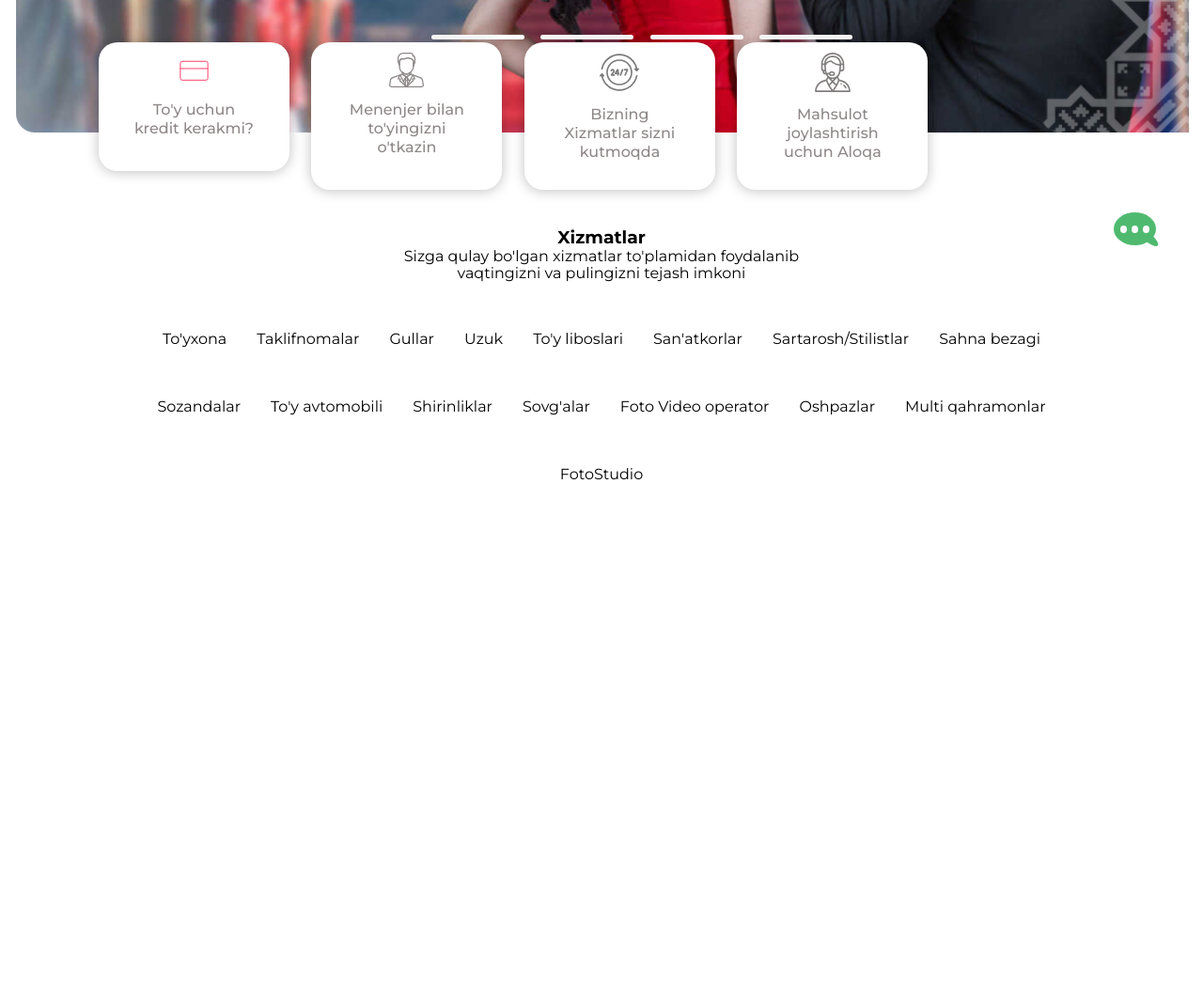
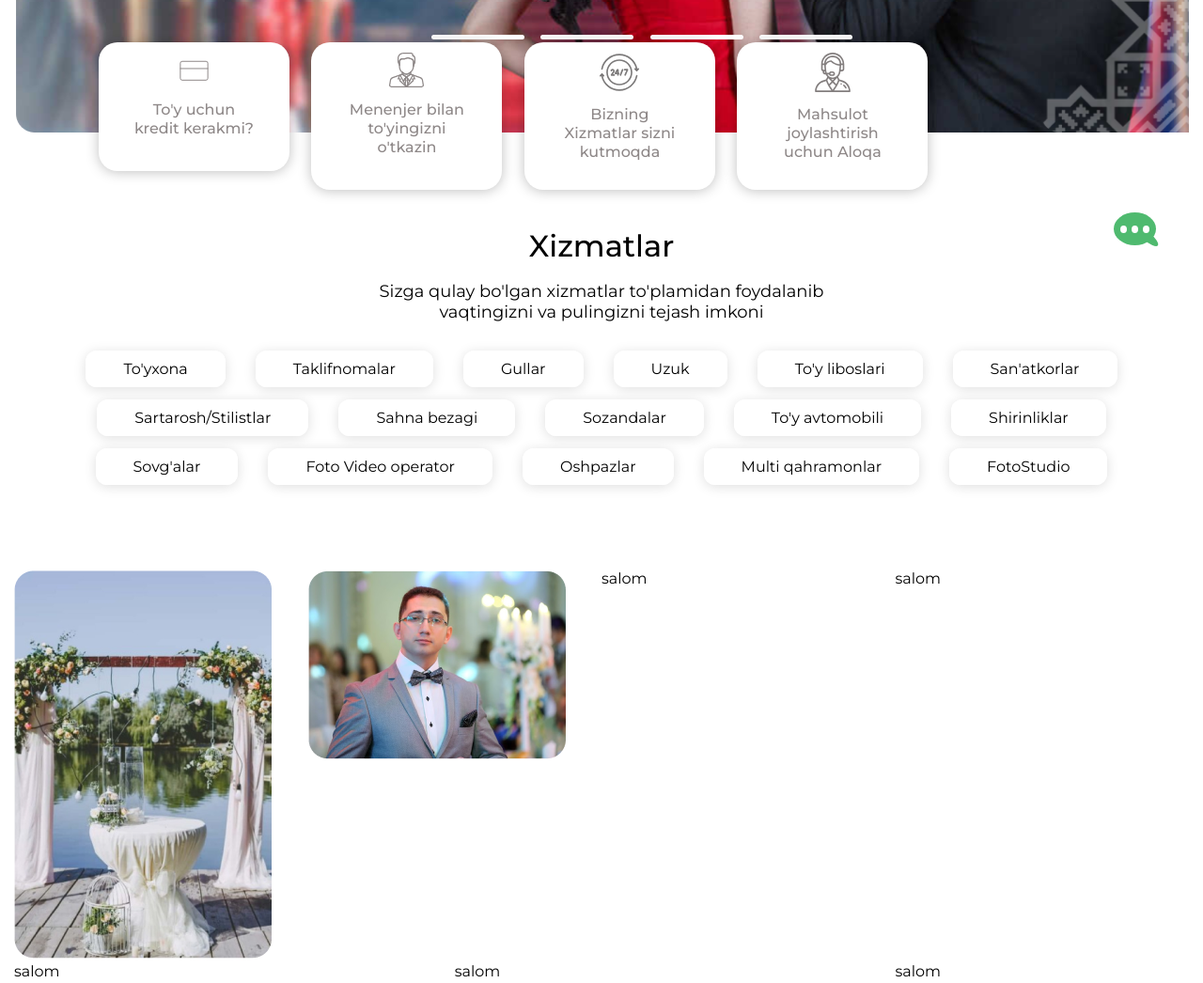
Before and after one commit to tuit212/wedding-project, a plain HTML site: page index.html in a window 1280 px wide. Shown: the part 489-1535 px from the top of the page at 94% size. Before the commit the page ends 1094 px from the top, so only its background shows below. Drawn offline with Linux system fonts and the light colour scheme.

Commit message:
add services body

```diff
--- a/index.html
+++ b/index.html
@@ -130,7 +130,12 @@
                 </div>
                 <div class="box__item">
                     <div class="box__item-list">
-                        <img src="./img/karta.svg" alt="karta" width="39" height="37">
+                        <svg
+                            width="39" height="37" viewBox="0 0 39 37"     fill="none" xmlns="http://www.w3.org/2000/svg">
+                            <rect x="4.875" y="9.25" width="29.25" height="20.0417" rx="2" stroke="#8E8888"/>
+                            <path d="M11.375 23.125H11.3912" stroke="white" stroke-linecap="round"/>
+                            <path d="M4.875 16.9609L34.125 16.9609" stroke="#8E8888" stroke-linecap="round"/>
+                        </svg>
                         <p>
                             To'y uchun kredit kerakmi?
                         </p>
@@ -219,9 +224,49 @@
                             </li>
                         </ul>
                     </div>
+                    <div class="services__footer">
+                        <ul class="services__footer-item">
+                            <li class="services__footer-item-list">
+                                <div class="services__footer-item-list-box">
+                                    <img src="./img/servise footer img/img1.png" alt="sahna">
+                                </div>
+                            </li>
+                            <li class="services__footer-item-list">
+                                <div class="services__footer-item-list-box">
+                                    <img src="./img/servise footer img/img2.png" alt="">
+                                </div>
+                            </li>
+                            <li class="services__footer-item-list">
+                                <div class="services__footer-item-list-box">
+                                    salom
+                                </div>
+                            </li>
+                            <li class="services__footer-item-list">
+                                <div class="services__footer-item-list-box">
+                                    salom
+                                </div>
+                            </li>
+                            <li class="services__footer-item-list">
+                                <div class="services__footer-item-list-box">
+                                    salom
+                                </div>
+                            </li>
+                            <li class="services__footer-item-list">
+                                <div class="services__footer-item-list-box">
+                                    salom
+                                </div>
+                            </li>
+                            <li class="services__footer-item-list">
+                                <div class="services__footer-item-list-box">
+                                    salom
+                                </div>
+                            </li>
+                        </ul>
+                    </div>
                 </div>
             </div>
         </section>
+
         <!-- services   end -->
     </main>
     <!-- main end -->
--- a/scss/bloks/_header.scss
+++ b/scss/bloks/_header.scss
@@ -6,6 +6,7 @@
     padding: 0 70px;
     z-index: 999;
 }
+
 .sms{
     position: fixed;
     bottom: 50px;
@@ -45,6 +46,8 @@
         border-radius: 50%;
     }
 }
+
+
 .header{
     @include center(space-between);
     padding: 18px 0;
--- a/scss/bloks/_hero.scss
+++ b/scss/bloks/_hero.scss
@@ -1,6 +1,7 @@
 
 .hero-section{
     position: relative;
+
 }
 .card{
     padding-top: 120px;
@@ -169,6 +170,9 @@
     border-radius: 20px;
     text-align: center;
     height: auto;
+    transition: all 0.5s;
+    cursor: pointer;
+    position: relative;
 
     & > p{
         margin-top: 10px;
@@ -185,3 +189,43 @@
 .box__item-list:nth-child(2){
     padding-bottom: 35px;
 }
+
+.box__item-list::before{
+    content: '';
+    position: absolute;
+    // width: 50px;
+    height: 40px;
+    background-image: url("../../img/shakl.png");
+    background-size: cover;
+    background-position: center;
+    top: -25px;
+    left: 40%;
+    transition: all 0.5s;
+}
+.box__item-list::after{
+    position: absolute;
+    content: ' ';
+    width: 0;
+    height: 2px;
+    background-color: #FF416C;
+    bottom: 0;
+    left: 17px;
+    transition: all 0.5s;
+}
+
+.box__item-list:hover{
+    transform: scale(1.05);
+
+    & > p{
+        color: #FF416C;
+    }
+
+
+}
+
+.box__item-list:hover::before{
+    width: 50px;
+}
+.box__item-list:hover::after{
+    width: 60%;
+}
--- a/scss/bloks/_services.scss
+++ b/scss/bloks/_services.scss
@@ -1,54 +1,67 @@
 .services-section{
     padding-top: 100px;
+
     margin-bottom: 80px;
 }
 
-.services{
-
-    &__top{
+// services top
+.services__top{
     width: 40%;
     margin: 0 auto;
     text-align: center;
-
-        &-title{
+}
+.servises__top-title{
     font-weight: 500;
     line-height: 39px;
     font-size: 32px;
     color: #000000;
 }
-
-        &-text{
+.servises__top-text{
     margin-top: 18px;
     font-weight: 400;
     line-height: 22px;
     font-size: 18px;
     color: #000000;
 }
-    }
 
-    &__body{
-        margin-top: 40px;
-        padding: 0 100px;
-
-        &-item{
-            @include center (center);
+// services body
+.services__body-item{
+    @include center(center);
     flex-wrap: wrap;
     gap: 32px;
-
-            &-list{
-
-                & > a{
-                    display: inline-block;
-                    padding: 10px 0;
-                    background: #FFFFFF;
-                    border-radius: 12px;
+    margin-top: 40px;
+    // padding: 0 10px;
+}
+.services__body-item-list > a{
+    box-shadow: (0px 2px 13px rgba(0, 0, 0, 0.13));
     font-weight: 400;
     line-height: 20px;
     font-size: 16px;
-                    text-align: center;
     color: #000000;
+    padding: 10px 40px;
+    border-radius: 12px;
+    background: #FFFFFF;
+    transition: all 0.5s;
+
+    &:hover{
+        box-shadow: 0px 9px 10px rgba(255, 65, 108, 0.38);
+        color: #FF416C;
     }
+
 }
+
+
+
+
+// services footer
+.services__footer{
+    margin-top: 100px;
 }
+.services__footer-item{
+    @include center(space-between);
+    align-items: flex-start;
+    flex-wrap: wrap;
 }
+.services__footer-item-list{
+    width: 25%;
 }
```
Also changed, not shown: css/main.css, img/servise footer img/img1.png (added), img/servise footer img/img2.png (added), img/shakl.png (added), 1 other file. Lines whose indentation alone changed are shown as unchanged.
